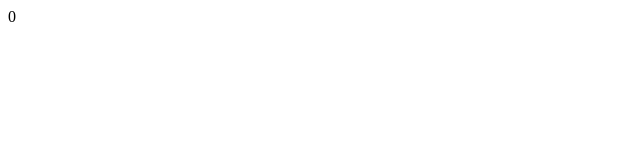
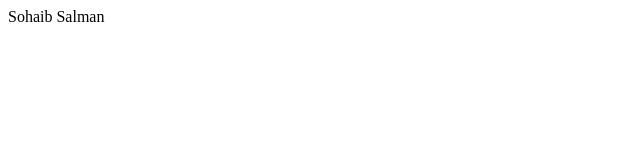
Before and after one commit to sohaibsalman/udemy-modern-react-and-redux, a React (Create React App) app: page / in a window 1280 px wide. Shown: the top 160 px of the page, without its empty margins (0-640 px from the left). Built offline with nearby package versions, Linux system fonts and the light colour scheme; data requests are answered from the project's data file.

Commit message:
Show list of users

```diff
--- a/db.json
+++ b/db.json
@@ -1,5 +1,5 @@
 {
-  "users": [],
+  "users": [{"id": 1, "name": "Sohaib Salman"}],
   "albums": [],
   "photos": []
 }
--- a/src/components/UsersList.js
+++ b/src/components/UsersList.js
@@ -23,7 +23,17 @@
     return <div>Error fetching data...</div>;
   }
 
-  return <div>{data.length}</div>;
+  const renderedUsers = data.map((user) => {
+    return (
+      <div key={user.id} className="mb-2 border rounded">
+        <div className="flex p-2 justify-between items-center cursor-pointer">
+          {user.name}
+        </div>
+      </div>
+    );
+  });
+
+  return <div>{renderedUsers}</div>;
 }
 
 export default UsersList;
```
